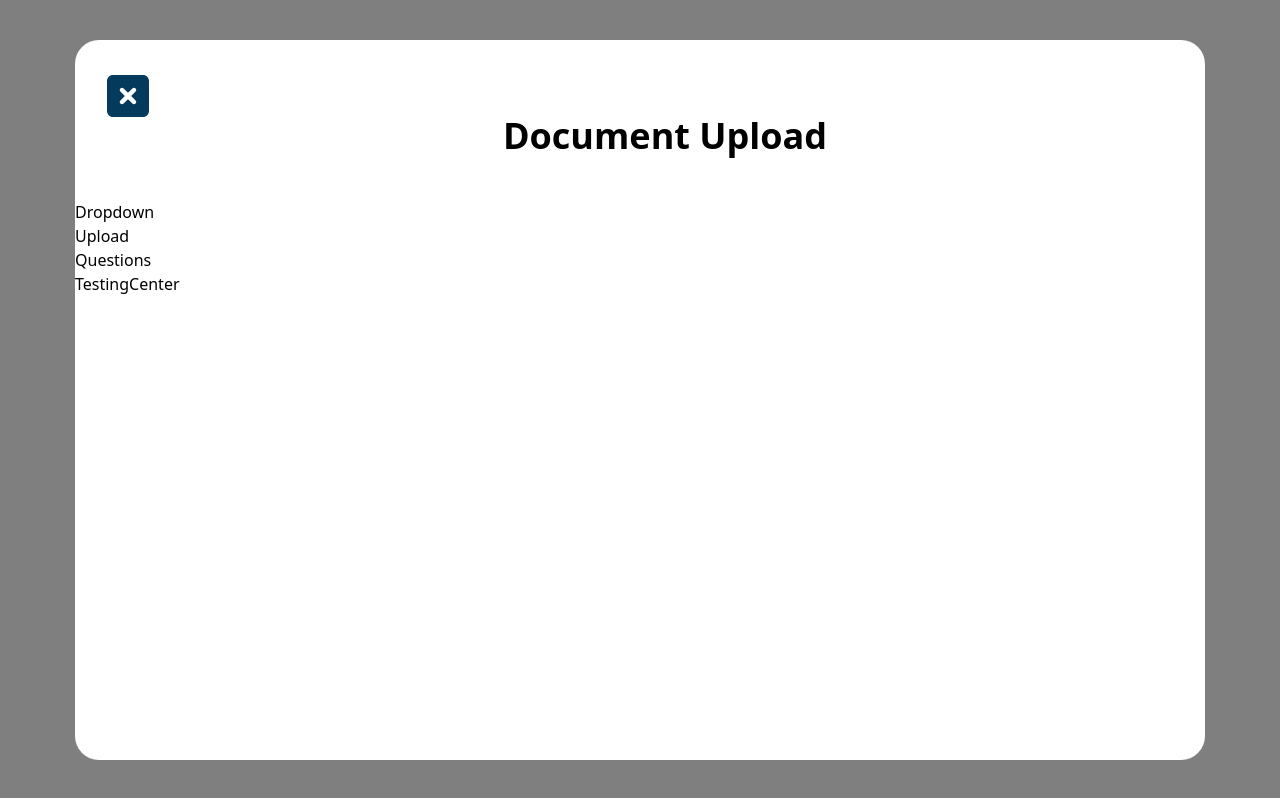
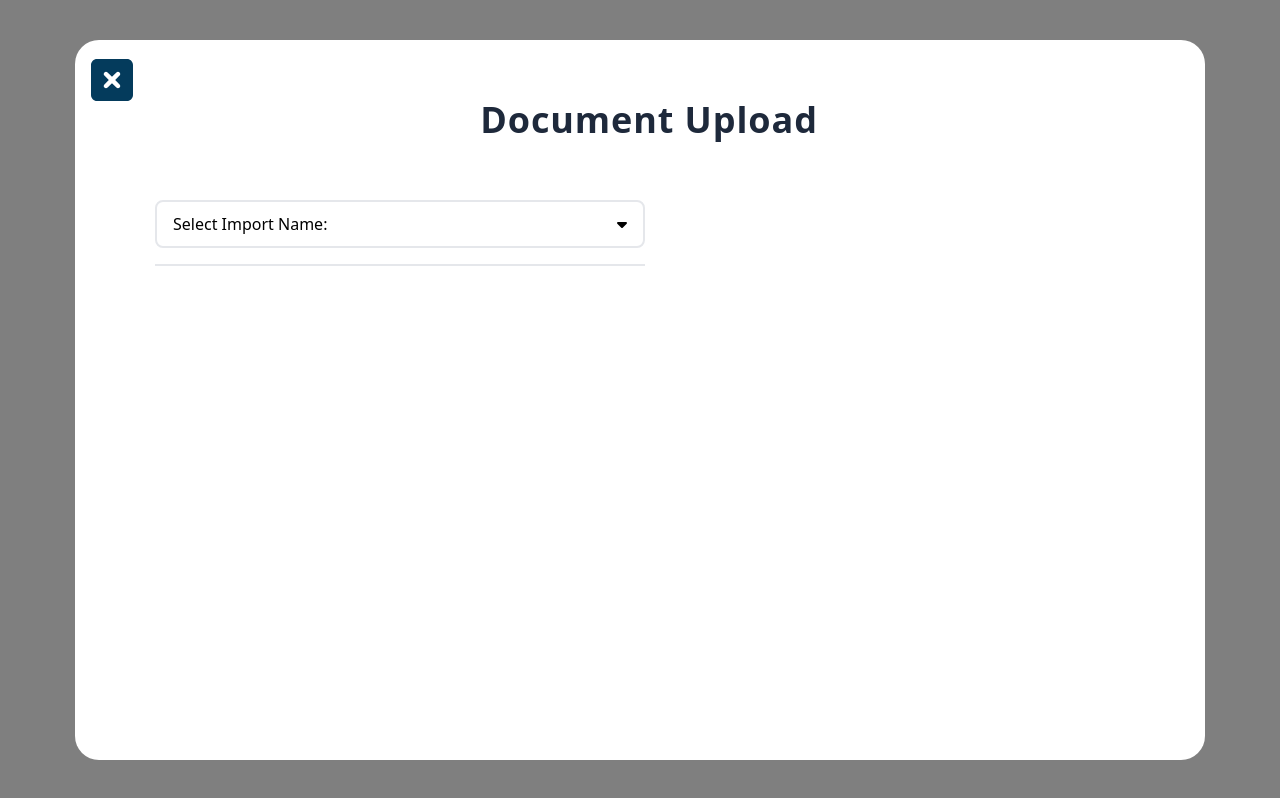
Before and after one commit to ChristianDarlington/skyhop, a React (Create React App) app: page / in a window 1280 px wide. Built offline with nearby package versions, Linux system fonts and the light colour scheme.

Commit message:
finish dropdown

```diff
--- a/package.json
+++ b/package.json
@@ -3,6 +3,7 @@
   "version": "0.1.0",
   "private": true,
   "dependencies": {
+    "@aws-amplify/ui-react": "^6.1.5",
     "@fortawesome/fontawesome-svg-core": "^6.5.1",
     "@fortawesome/free-brands-svg-icons": "^6.5.1",
     "@fortawesome/free-regular-svg-icons": "^6.5.1",
@@ -11,6 +12,7 @@
     "@testing-library/jest-dom": "^5.17.0",
     "@testing-library/react": "^13.4.0",
     "@testing-library/user-event": "^13.5.0",
+    "aws-amplify": "^6.0.18",
     "react": "^18.2.0",
     "react-dom": "^18.2.0",
     "react-scripts": "5.0.1",
--- a/src/App.jsx
+++ b/src/App.jsx
@@ -9,6 +9,7 @@ import Questions from './Components/Right/Questions';
 import TestingCenter from './Components/Right/TestingCenter';
 
 
+
 function App() {
   return (
     <div className='flex justify-center items-center h-screen'>
@@ -16,6 +17,7 @@ function App() {
       <div className=" bg-black/50 absolute top-0 left-0 right-0 bottom-0" />
        <div className='w-[1130px] h-[720px] bg-white z-0 rounded-3xl'>
       <Header />
+
       <Dropdown />
       <Elapsed />
       <Upload />
--- a/src/Components/Header.jsx
+++ b/src/Components/Header.jsx
@@ -4,13 +4,16 @@ import { faSquareXmark } from '@fortawesome/free-solid-svg-icons'
 
 
 
+
+
 const Header = () => {
   return (
-    <div className='flex justify-between items-center h-40'>
-      <FontAwesomeIcon icon={faSquareXmark} style={{color: "#043b5c"}} className=' text-5xl font-bold pb-12 px-8 rounded'/>
-      <h1 className='font-bold text-4xl text-center flex-grow pr-14 pt-8'>Document Upload</h1>
-
+    <>
+  <div className='flex justify-between items-center h-40'>
+    <FontAwesomeIcon icon={faSquareXmark} style={{color: "#043b5c"}} className=' text-5xl font-bold pb-20 px-4'/>
+      <h1 className='font-bold text-4xl text-center flex-grow pr-14 tracking-wide text-slate-800'>Document Upload</h1>
     </div>
+    </>
   )
 }
 
--- a/src/Components/Left /Dropdown.jsx
+++ b/src/Components/Left /Dropdown.jsx
@@ -1,8 +1,16 @@
 import React from 'react'
+import { FontAwesomeIcon } from '@fortawesome/react-fontawesome'
+import { faCaretDown } from '@fortawesome/free-solid-svg-icons'
 
 const Dropdown = () => {
   return (
-    <div>Dropdown</div>
+    <div className='relative w-[650px] flex flex-col items-center px-20 '>
+     <button className='relative p-4 mx-4 rounded-lg w-full h-12 flex justify-between items-center border-2 active:border-gray-500 duration-300'>
+     <span>Select Import Name:</span>
+     <FontAwesomeIcon icon={faCaretDown} className='h-4'/>
+     </button>
+     <hr className='w-[490px] m-4 border-[1px]'/>
+    </div>
   )
 }
 
--- a/src/Components/Left /Upload.jsx
+++ b/src/Components/Left /Upload.jsx
@@ -2,7 +2,9 @@ import React from 'react'
 
 const Upload = () => {
   return (
-    <div>Upload</div>
+    <div>
+
+    </div>
   )
 }
 
--- a/src/Components/Right/Questions.jsx
+++ b/src/Components/Right/Questions.jsx
@@ -2,7 +2,9 @@ import React from 'react'
 
 const Questions = () => {
   return (
-    <div>Questions</div>
+    <div>
+
+    </div>
   )
 }
 
--- a/src/Components/Right/TestingCenter.jsx
+++ b/src/Components/Right/TestingCenter.jsx
@@ -2,7 +2,9 @@ import React from 'react'
 
 const TestingCenter = () => {
   return (
-    <div>TestingCenter</div>
+    <div>
+
+    </div>
   )
 }
 
```
Also changed, not shown: src/Components/GreyLine.jsx (added, +14 -0 lines), 1 other file (tests, documents, lock files or other folders).
